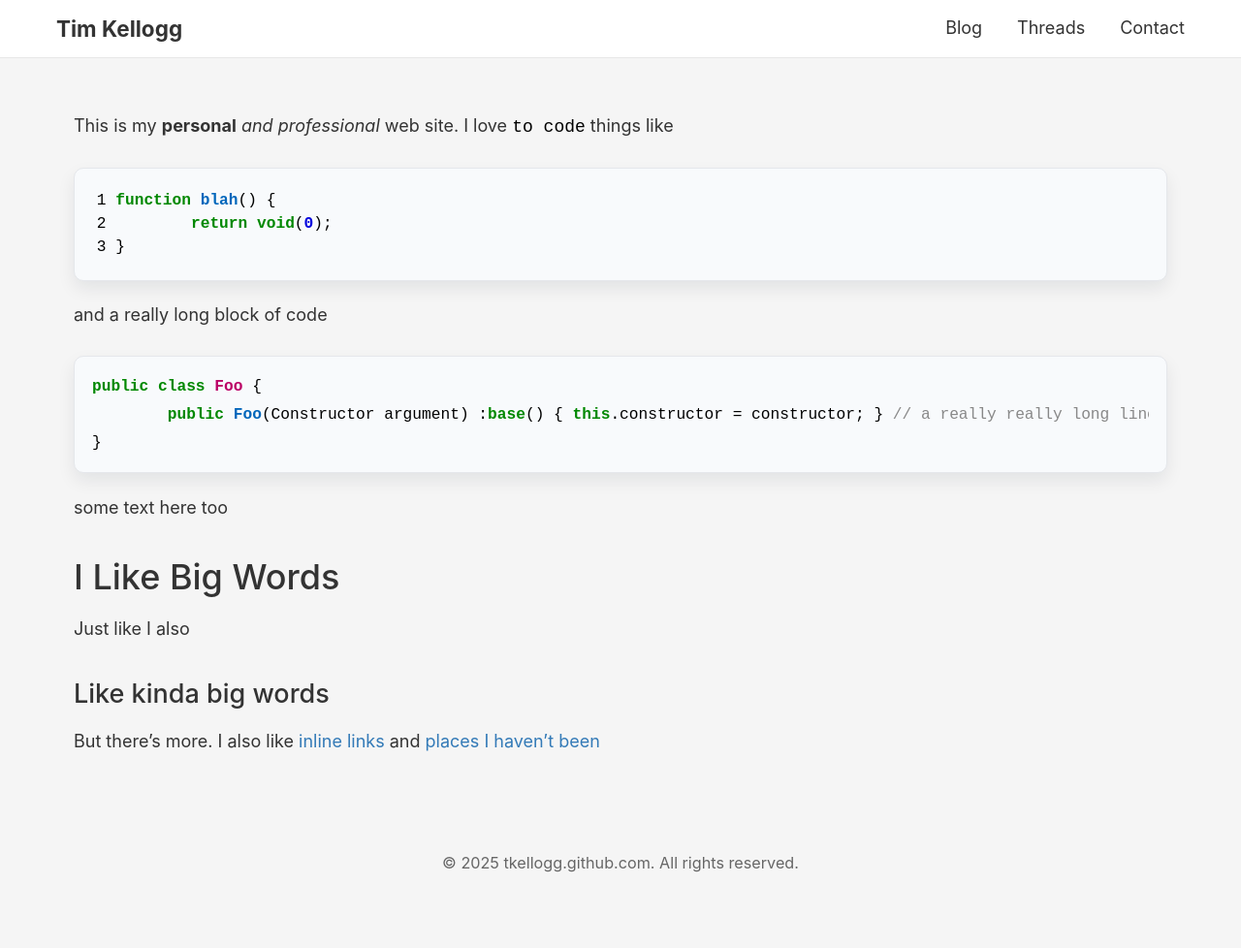
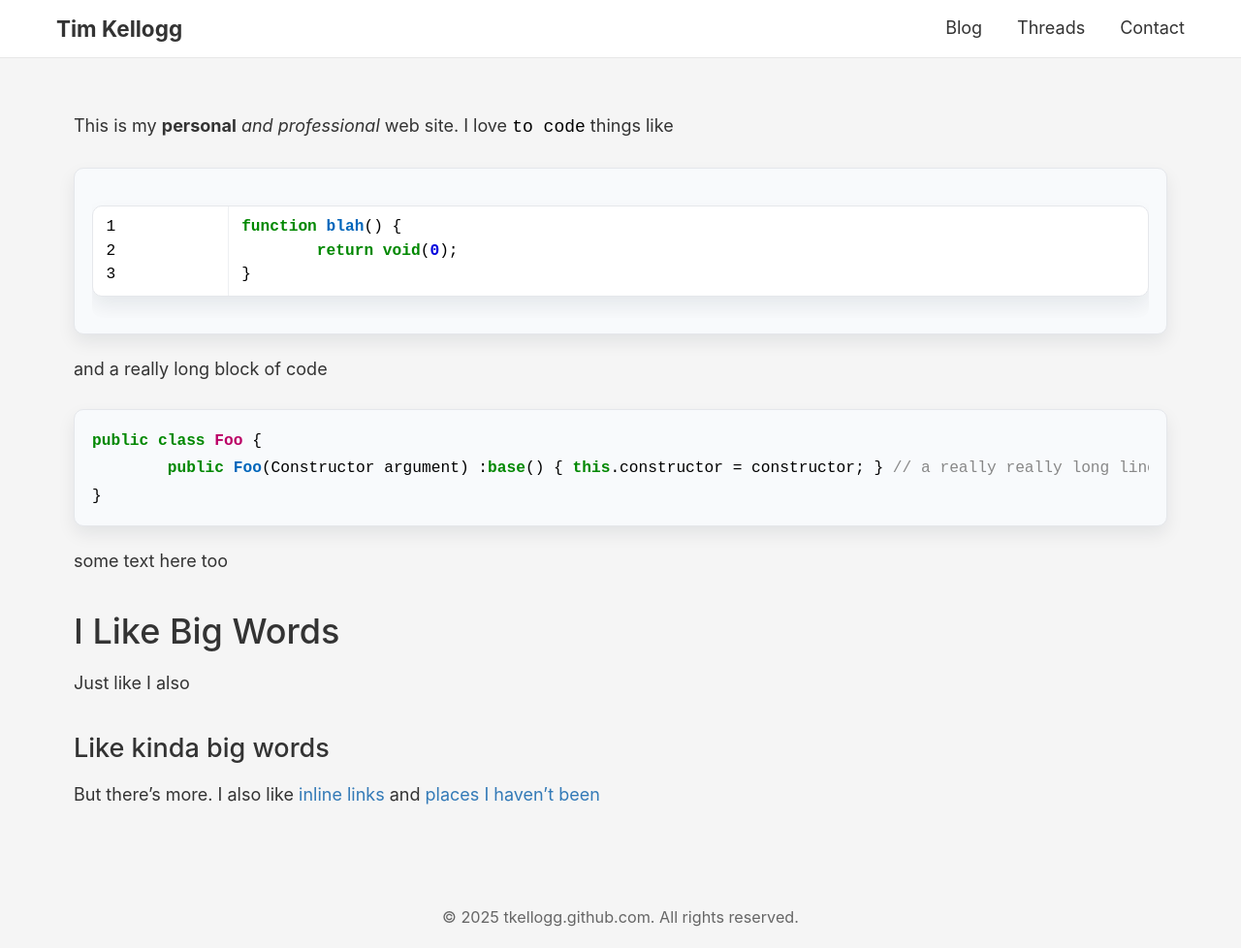
Before and after one commit to tkellogg/tkellogg.github.com, a Jekyll site: the page built from test.markdown, in a window 1280 px wide and 978 px high. Shown: the whole window at 97% size. Built offline with Jekyll 4.4.1, drawn with Linux system fonts in a browser that asks for light colours.

Commit message:
improved table CSS

```diff
--- a/css/screen.css
+++ b/css/screen.css
@@ -925,6 +925,37 @@
     margin-right: 0.5rem;
 }
 
+table {
+  width: 100%;
+  border-collapse: separate;
+  border-spacing: 0;
+  background: #ffffff;
+  border: 1px solid #e5e7eb;
+  border-radius: 10px;
+  box-shadow: 0 10px 20px rgba(15, 23, 42, 0.08);
+  overflow: hidden;
+  margin: 1.2rem 0;
+}
+
+thead th {
+  background: #f3f4f6;
+  color: #111827;
+  font-size: 0.85rem;
+  font-weight: 600;
+  text-align: left;
+}
+
+th,
 td {
-    padding: 0.5ch;
+  padding: 0.55rem 0.75rem;
+  border-bottom: 1px solid #e5e7eb;
 }
+
+th + th,
+td + td {
+  border-left: 1px solid #eef0f2;
+}
+
+tbody tr:last-child td {
+  border-bottom: 0;
+}
```
